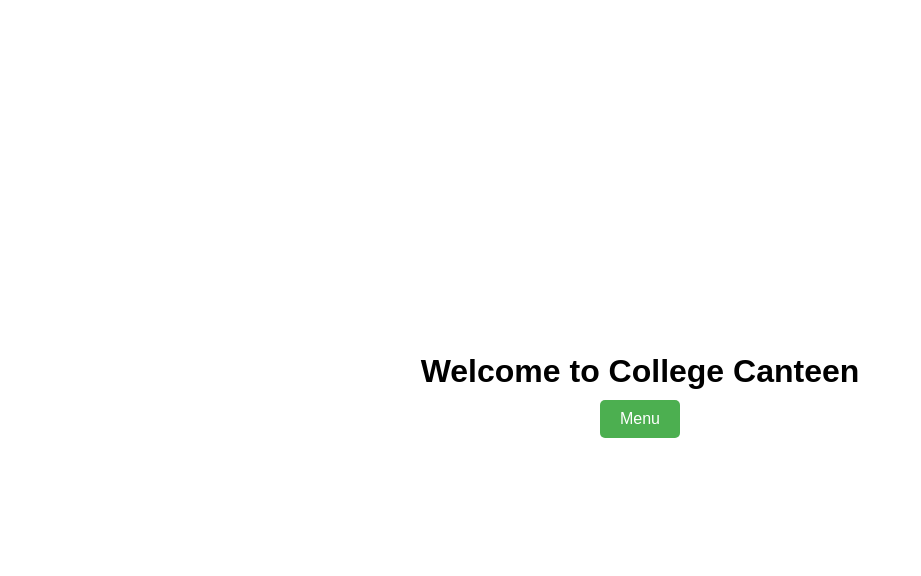
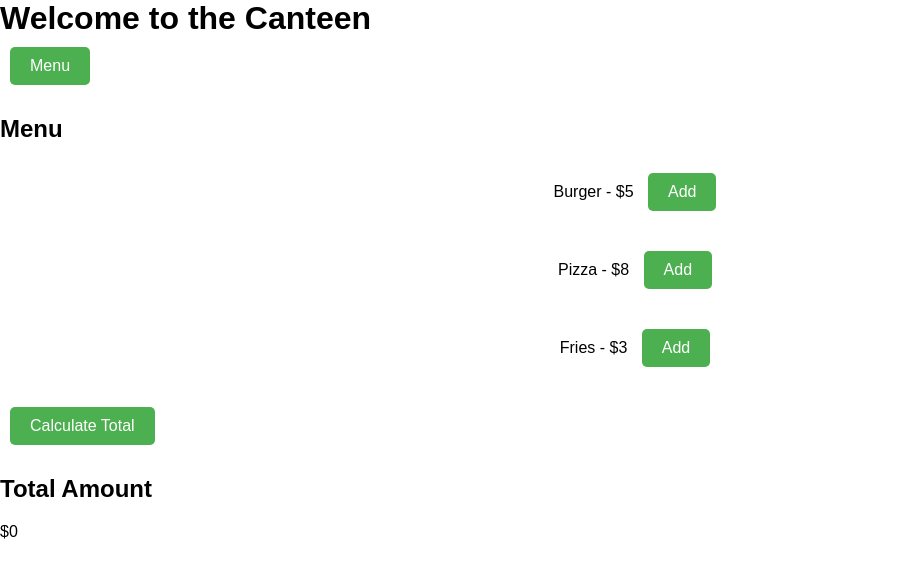
Before and after one commit to aswinkpy/canteen, a plain HTML site: page index.html in a window 1280 px wide. Shown: the whole page, without its empty margins (0-921 px from the left). Drawn offline with Linux system fonts and the light colour scheme.

Commit message:
Update index.html

```diff
--- a/index.html
+++ b/index.html
@@ -3,42 +3,40 @@
 <head>
     <meta charset="UTF-8">
     <meta name="viewport" content="width=device-width, initial-scale=1.0">
-    <title>College Canteen</title>
+    <title>Canteen Website</title>
     <link rel="stylesheet" href="styles.css">
 </head>
 <body>
-    <!-- First Page -->
-    <div id="home" class="page">
-        <div class="overlay">
-            <h1>Welcome to College Canteen</h1>
-            <button onclick="showMenu()">Menu</button>
-        </div>
+    <!-- Window 1: Welcome Page -->
+    <div id="window1" class="window">
+        <h1>Welcome to the Canteen</h1>
+        <button id="menuButton">Menu</button>
     </div>
 
-    <!-- Menu Page -->
-    <div id="menu" class="page" style="display: none;">
-        <h1>Menu</h1>
+    <!-- Window 2: Menu Page -->
+    <div id="window2" class="window hidden">
+        <h2>Menu</h2>
         <div class="menu-item">
-            <img src="item1.jpg" alt="Item 1">
-            <p>Item 1 - $5</p>
-            <input type="number" id="item1Qty" min="0" placeholder="Qty">
+            <span>Burger - $5</span>
+            <button onclick="addItem(5)">Add</button>
         </div>
         <div class="menu-item">
-            <img src="item2.jpg" alt="Item 2">
-            <p>Item 2 - $7</p>
-            <input type="number" id="item2Qty" min="0" placeholder="Qty">
+            <span>Pizza - $8</span>
+            <button onclick="addItem(8)">Add</button>
         </div>
-        <button onclick="calculateTotal()">Calculate</button>
-        <button onclick="goHome()">Back to Home</button>
+        <div class="menu-item">
+            <span>Fries - $3</span>
+            <button onclick="addItem(3)">Add</button>
+        </div>
+        <button id="calculateButton">Calculate Total</button>
     </div>
 
-    <!-- Result Page -->
-    <div id="result" class="page" style="display: none;">
-        <h1>Total Amount</h1>
-        <p id="totalAmount"></p>
-        <button onclick="goHome()">Back to Home</button>
+    <!-- Window 3: Total Calculation Page -->
+    <div id="window3" class="window hidden">
+        <h2>Total Amount</h2>
+        <p id="totalAmount">$0</p>
     </div>
 
-    <script src="scripts.js"></script>
+    <script src="script.js"></script>
 </body>
 </html>
```
